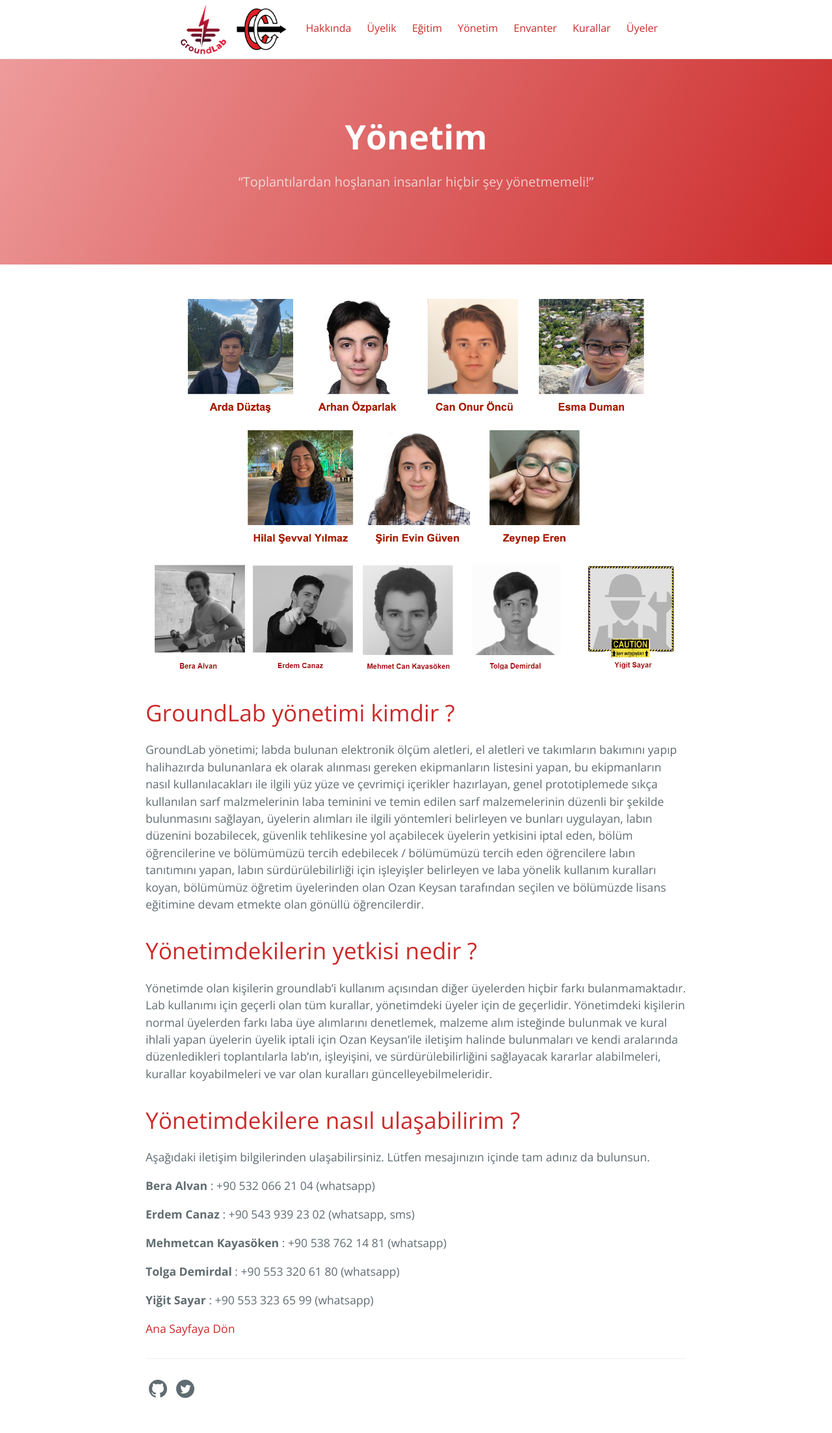
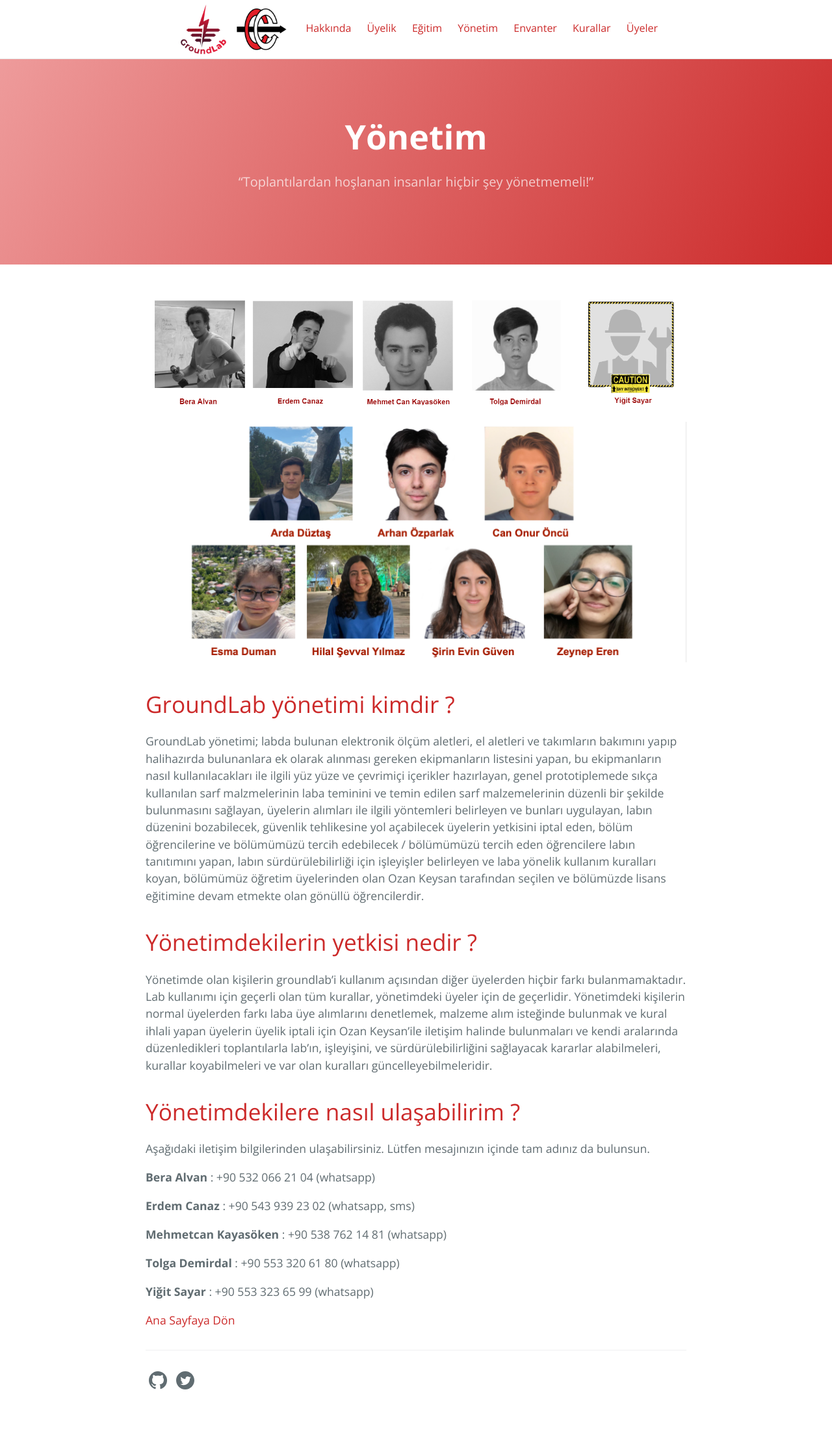
Before and after one commit to groundlabmetu/groundlabmetu.github.io, a Jekyll site: the page built from yönetim.md, in a window 1280 px wide. Shown: the whole page at 65% size. Built offline with Jekyll 4.4.1, drawn with Linux system fonts in a browser that asks for light colours.

Commit message:
Update yönetim.md

```diff
--- a/yönetim.md
+++ b/yönetim.md
@@ -8,11 +8,11 @@
 ---
 
 <p align="center" width="100%">
-   <img width="100%" src="/assets/yonetim2.3.png"  > <b> </b>
+   <img width="100%" src="/assets/2022_2023_yonetim_sablonu.png"  > <b> </b>
 </p>
 
 <p align="center" width="100%">
-   <img width="100%" src="/assets/2022_2023_yonetim_sablonu.png"  > <b> </b>
+   <img width="100%" src="/assets/yonetim2.4.png"  > <b> </b>
 </p>
 
 <h1>GroundLab yönetimi kimdir ?</h1>
```
